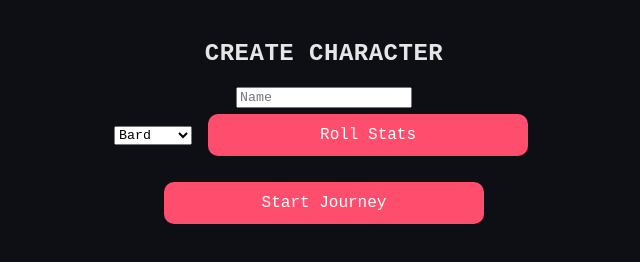
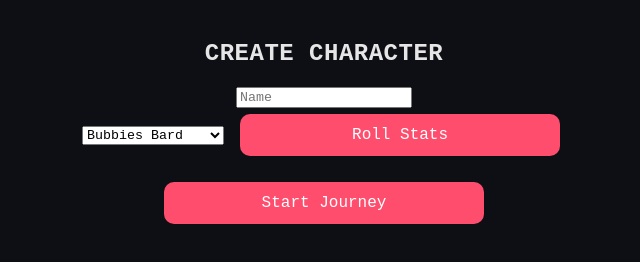
Before and after one commit to phlesio/d6-roll18-nat20-6, a plain HTML site: page index.html in a window 1280 px wide. Both pictures are taken after a click on the button "Begin". Shown: the whole page, without its empty margins (316-956 px from the left). Drawn offline with Linux system fonts and the light colour scheme.

Commit message:
Update index.html

```diff
--- a/index.html
+++ b/index.html
@@ -103,10 +103,10 @@ pre {
     <br>
 
     <select id="class">
-        <option>Bard</option>
-        <option>Druid</option>
-        <option>Wizard</option>
-        <option>Fighter</option>
+        <option>Bubbies Bard</option>
+        <option>Darling Druid</option>
+        <option>Wizard of Nooms</option>
+        <option>BubsBarianr</option>
     </select>
 
     <button onclick="create()">Roll Stats</button>
@@ -163,7 +163,7 @@ pre {
 <!-- END -->
 <div id="end" class="screen">
     <h1>THE END</h1>
-    <p>Happy One Year Anniversary ❤️</p>
+    <p>Happy One Year Anniversary </p>
 </div>
 
 <script>
```
